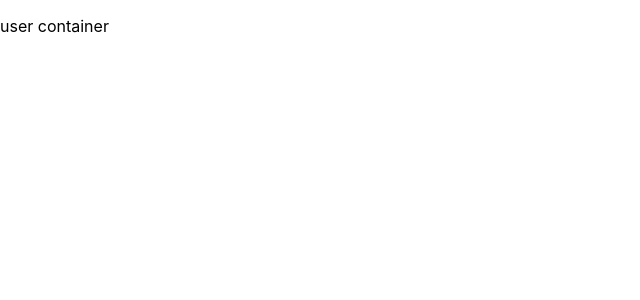
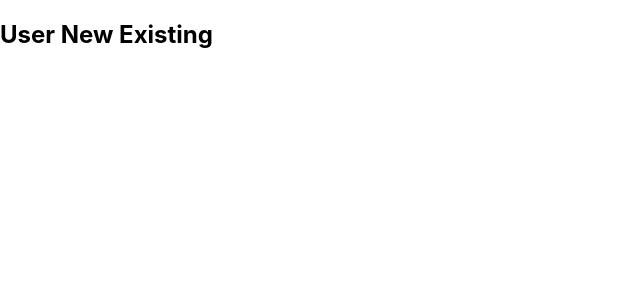
Before and after one commit to r-pal/More_Than_U_Can_Chew, a React (Create React App) app in the folder Client/more-than-you-can-chew/: page /users in a window 1280 px wide. Shown: the top 300 px of the page, without its empty margins (0-640 px from the left). Built offline with nearby package versions, Linux system fonts and the light colour scheme.

Commit message:
usercomponents

```diff
--- /dev/null
+++ b/Client/more-than-you-can-chew/src/components/users/UserNewExisting.js
@@ -0,0 +1,15 @@
+import React from "react";
+
+const UserNewExisting = () => {
+
+    return(
+        <>
+        <h2>
+            User New Existing
+        </h2>
+        </>
+        )
+
+}
+
+export default UserNewExisting;
--- a/Client/more-than-you-can-chew/src/containers/UserContainer.js
+++ b/Client/more-than-you-can-chew/src/containers/UserContainer.js
@@ -1,12 +1,12 @@
+import React from 'react';
+import UserNewExisting from '../components/users/UserNewExisting';
+
 const UserContainer = () => {
 
-
-
     return(
-
-        <p>user container</p>
-
-
+        <>
+        <UserNewExisting />
+        </>
     )
 }
 
```
